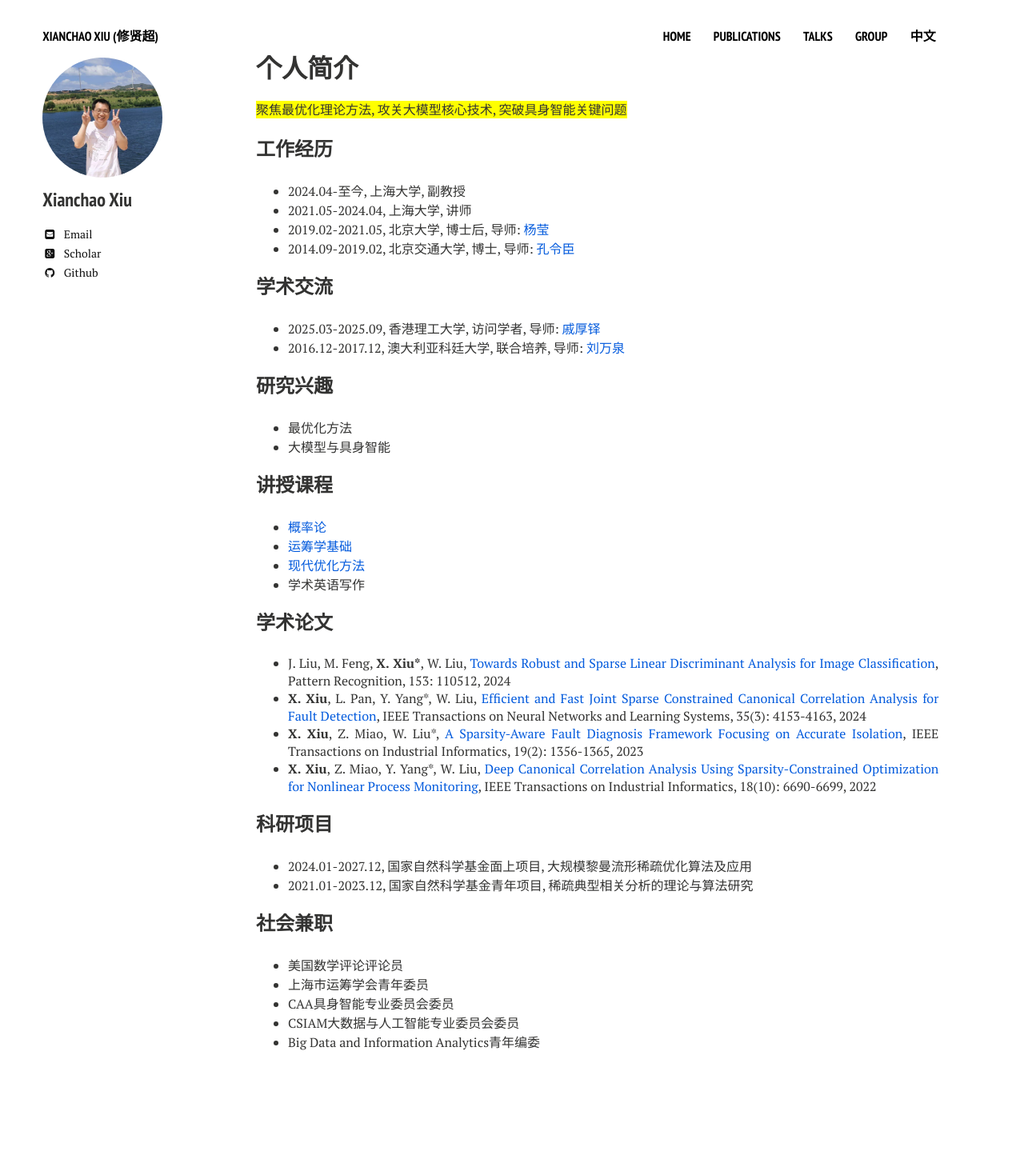
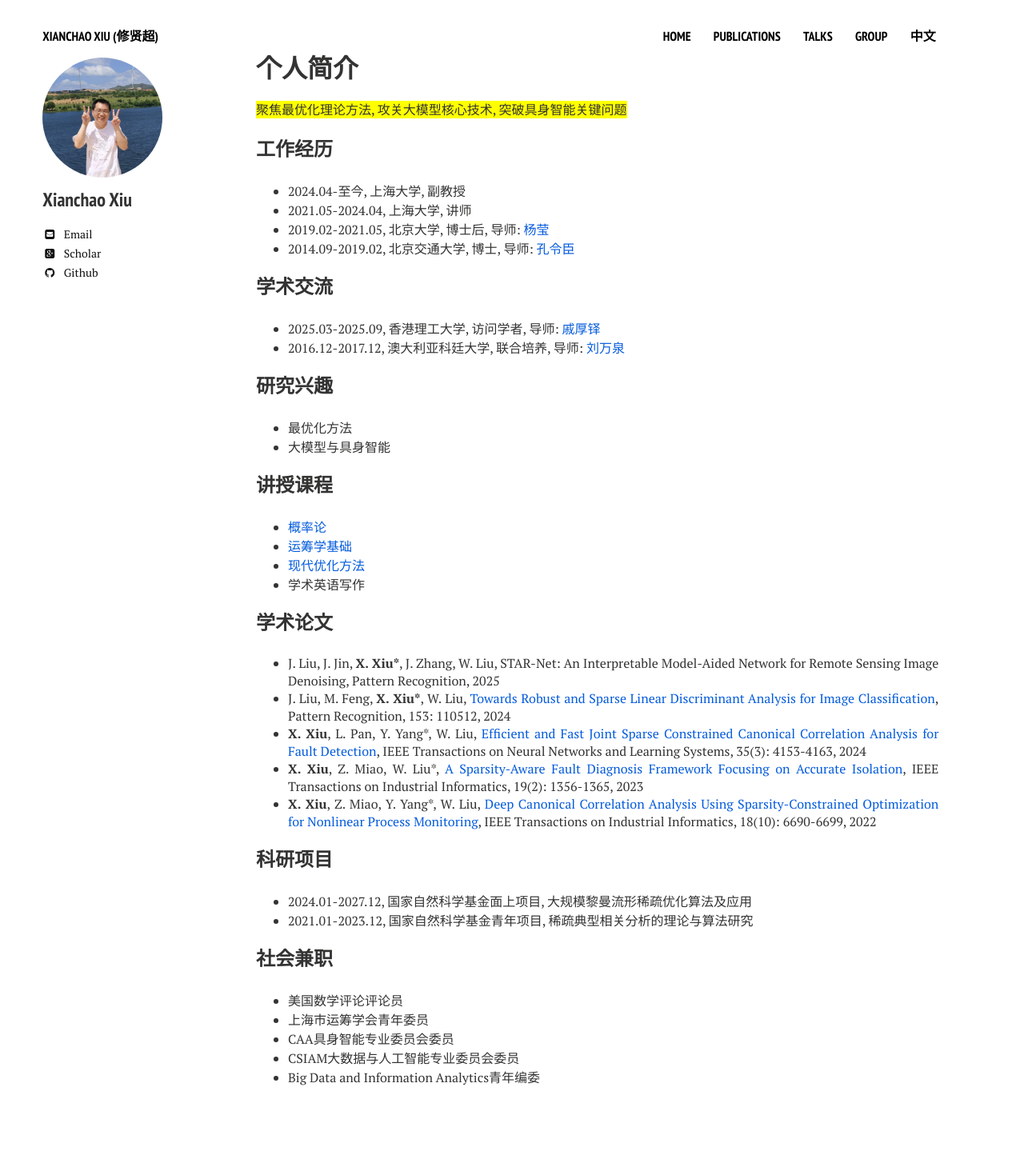
Before and after one commit to xianchaoxiu/xianchaoxiu.github.io, a Jekyll site: the page built from chinese/index.md, in a window 1280 px wide. Shown: the whole page at 80% size. Built offline with Jekyll 4.4.1, drawn with Linux system fonts in a browser that asks for light colours; nearby versions of some CDN libraries; before the commit the page ends 1410 px from its top, so only the background shows below that.

Commit message:
Update index.md

```diff
--- a/chinese/index.md
+++ b/chinese/index.md
@@ -34,6 +34,7 @@ share: false
 * 学术英语写作 <br>
 
 ### 学术论文
+* J. Liu, J. Jin, <b>X. Xiu*</b>, J. Zhang, W. Liu, STAR-Net: An Interpretable Model-Aided Network for Remote Sensing Image Denoising, Pattern Recognition, 2025
 * J. Liu, M. Feng, <b>X. Xiu*</b>, W. Liu, <a href="https://doi.org/10.1016/j.patcog.2024.110512" class="textlink" target="_blank">Towards Robust and Sparse Linear Discriminant Analysis for Image Classification</a>, Pattern Recognition, 153: 110512, 2024
 * <b>X. Xiu</b>, L. Pan, Y. Yang*, W. Liu, <a href="https://doi.org/10.1109/TNNLS.2022.3201881" class="textlink" target="_blank">Efficient and Fast Joint Sparse Constrained Canonical Correlation Analysis for Fault Detection</a>, IEEE Transactions on Neural Networks and Learning Systems, 35(3): 4153-4163, 2024
 * <b>X. Xiu</b>, Z. Miao, W. Liu*, <a href="https://doi.org/10.1109/TII.2022.3180070" class="textlink" target="_blank">A Sparsity-Aware Fault Diagnosis Framework Focusing on Accurate Isolation</a>, IEEE Transactions on Industrial Informatics, 19(2): 1356-1365, 2023
```
